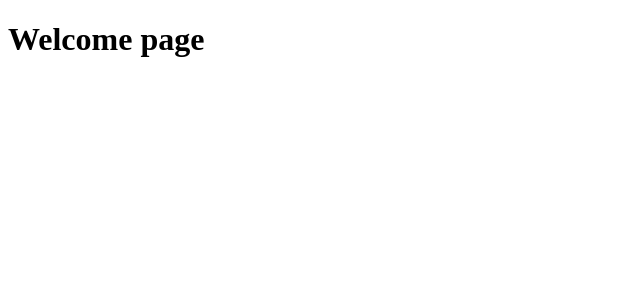
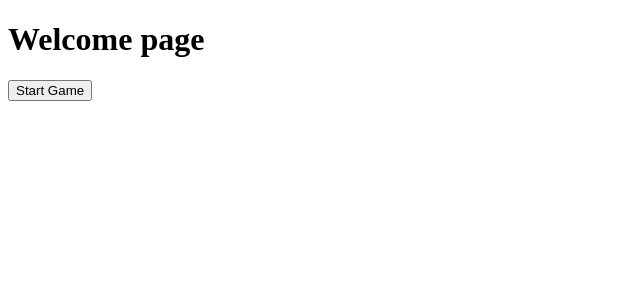
Before and after one commit to HassanObeid89/quiz-game, a React (Create React App) app: page / in a window 1280 px wide. Shown: the top 300 px of the page, without its empty margins (0-640 px from the left). Built offline with nearby package versions, Linux system fonts and the light colour scheme.

Commit message:
Added button to welcomeScreen to change the state from welcoming to start playing.

```diff
--- a/src/pages/WelcomeScreen.jsx
+++ b/src/pages/WelcomeScreen.jsx
@@ -1,7 +1,12 @@
+//Project files
+import { useGameState } from "../helpers/GameStateProvider";
 export default function WelcomeScreen() {
+  //Global State
+  const { setGameState } = useGameState();
   return (
     <div>
       <h1>Welcome page</h1>
+      <button onClick={()=>setGameState('playing')}>Start Game</button>
     </div>
   );
 }
```
